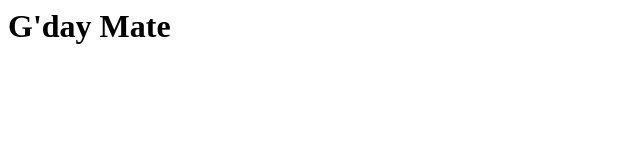
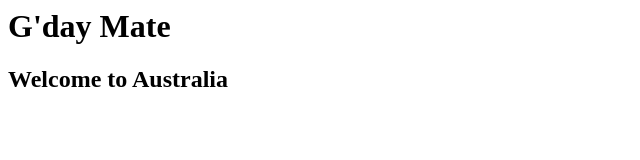
Before and after one commit to Eviatar-Avni/new-repo, a plain HTML site: page index.html in a window 1280 px wide. Shown: the whole page, without its empty margins (0-640 px from the left). Drawn offline with Linux system fonts and the light colour scheme.

Commit message:
practice

```diff
--- a/index.html
+++ b/index.html
@@ -1,2 +1,3 @@
 
 <h1>G'day Mate</h1>
+<h2>Welcome to Australia</h2>
```
